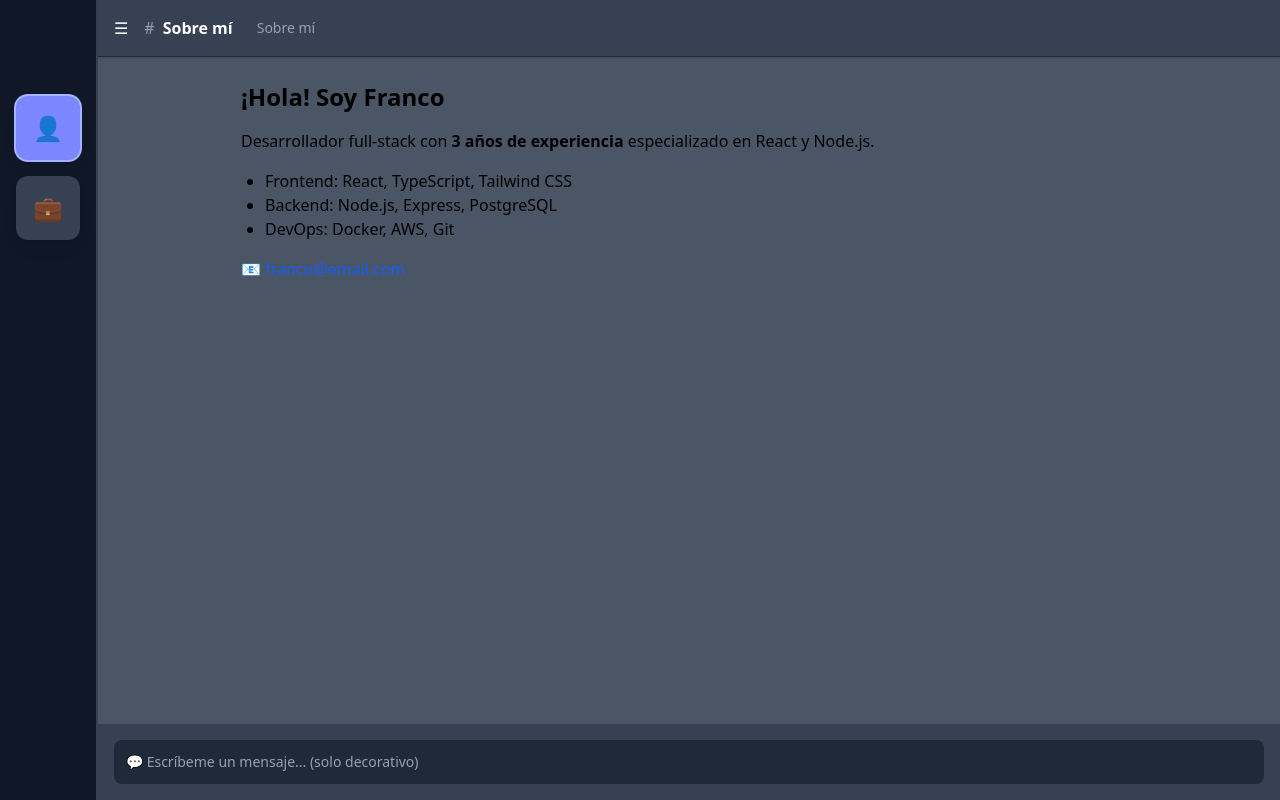
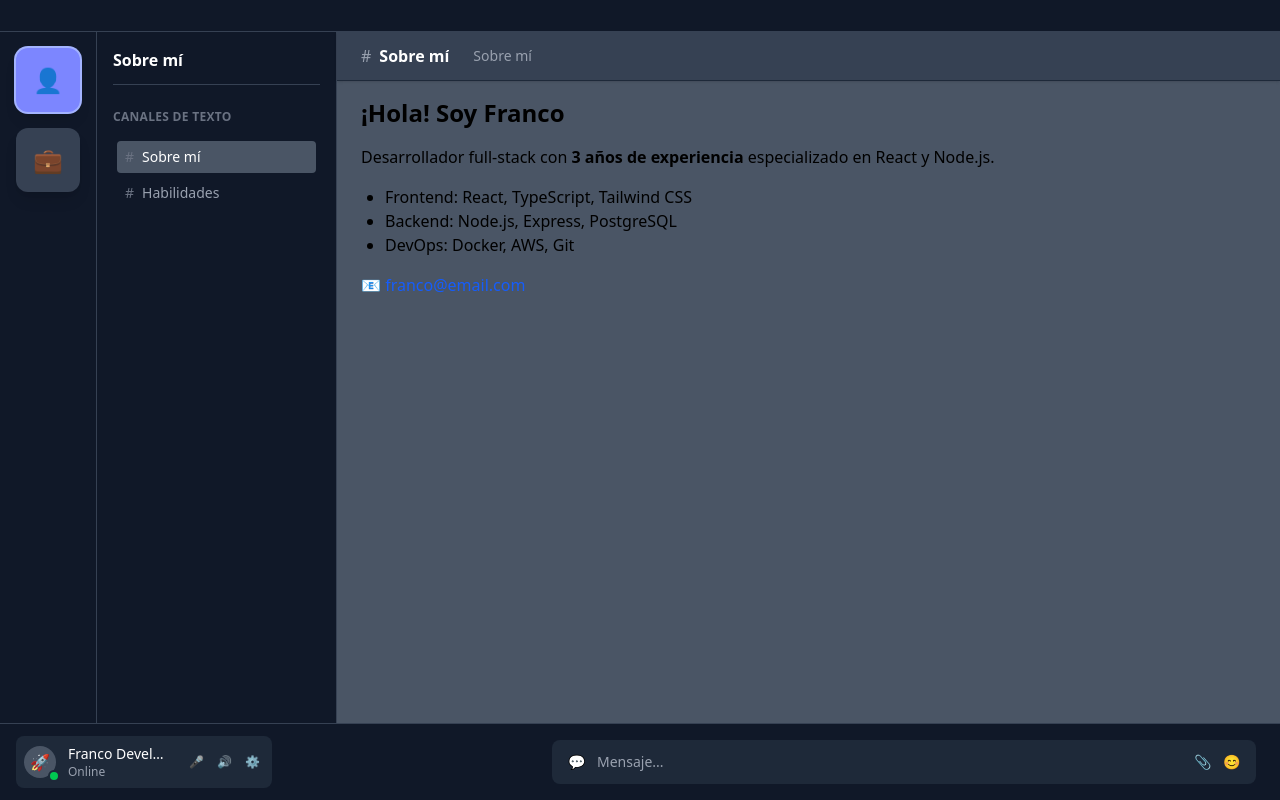
Before and after one commit to FrancoBarberis/Portfolio-Franco, a React (Vite) app: page / in a window 1280 px wide. Built offline with nearby package versions, Linux system fonts and the light colour scheme.

Commit message:
Discord window, user profile

```diff
--- /dev/null
+++ b/src/components/DiscordWindow.jsx
@@ -0,0 +1,47 @@
+import { UserProfile } from './';
+
+function DiscordWindow({ children }) {
+  return (
+    <div className="h-screen w-full bg-gray-800 flex flex-col overflow-hidden">
+      {/* Barra de título vacía - más pequeña en móvil */}
+      <div className="bg-gray-900 h-6 md:h-8 border-b border-gray-700 flex-shrink-0">
+      </div>
+
+      {/* Contenido principal de la aplicación */}
+      <div className="flex-1 flex overflow-hidden w-full min-h-0">
+        {children}
+      </div>
+
+      {/* Barra inferior con perfil de usuario e input - responsive */}
+      <div className="bg-gray-900 px-2 py-2 md:px-0 md:py-3 border-t border-gray-700 flex items-center gap-2 md:gap-0 flex-shrink-0">
+        {/* Perfil de usuario - completo en ambas versiones */}
+        <div className="flex-shrink-0 w-48 md:w-72 px-2 md:px-4">
+          <UserProfile
+            name="Franco Developer"
+            avatar="🚀"
+            status="online"
+          />
+        </div>
+
+        {/* Spacer para ChannelSidebar en desktop */}
+        <div className="hidden md:block w-60"></div>
+
+        {/* Input de mensaje - más compacto en móvil */}
+        <div className="flex-1 md:px-6">
+          <div className="bg-gray-800 rounded-lg px-2 py-1 md:px-4 md:py-3 flex items-center gap-1 md:gap-3">
+            <span className="text-gray-500 text-xs md:text-sm hidden md:inline">💬</span>
+            <input
+              type="text"
+              placeholder="Mensaje..."
+              className="flex-1 bg-transparent text-white placeholder-gray-400 outline-none text-xs md:text-sm"
+            />
+            <button className="text-gray-400 hover:text-white transition-colors text-xs md:text-sm hidden md:inline">📎</button>
+            <button className="text-gray-400 hover:text-white transition-colors text-xs md:text-sm">😊</button>
+          </div>
+        </div>
+      </div>
+    </div>
+  );
+}
+
+export default DiscordWindow;
--- a/src/components/Server.jsx
+++ b/src/components/Server.jsx
@@ -2,30 +2,21 @@ import { Tooltip } from "react-tooltip";
 import "react-tooltip/dist/react-tooltip.css";
 
 function Server({ id, icon, tooltip, onClick, isSelected }) {
+  const tooltipId = `server-tooltip-${id}`;
+
   return (
     <>
       <div
         className={`w-16 h-16 ${isSelected ? 'bg-indigo-400' : 'bg-gray-700'} rounded-xl flex items-center justify-center shadow-lg cursor-pointer hover:bg-indigo-500 transition-colors ${isSelected ? 'ring-2 ring-indigo-300' : ''}`}
-        data-tooltip-id={String(id)}
+        data-tooltip-id={tooltipId}
         data-tooltip-content={tooltip}
         onClick={onClick}
       >
         <span className="text-white text-2xl font-bold">{icon}</span>
       </div>
       <Tooltip
-        id={String(id)}
+        id={tooltipId}
         place="right"
-        opacity={1}
-        className="custom-tooltip"
-        style={{
-          backgroundColor: '#111827 !important',
-          color: 'white !important',
-          border: '2px solid #E5E7EB !important',
-          borderRadius: '6px !important',
-          fontSize: '14px !important',
-          boxShadow: '0 4px 12px rgba(0, 0, 0, 0.5) !important',
-          padding: '8px 12px !important'
-        }}
       />
     </>
   );
--- /dev/null
+++ b/src/components/UserProfile.jsx
@@ -0,0 +1,51 @@
+function UserProfile({ name = "Franco", avatar = "👤", status = "online" }) {
+  const statusColors = {
+    online: "bg-green-500",
+    away: "bg-yellow-500",
+    busy: "bg-red-500",
+    offline: "bg-gray-500"
+  };
+
+  return (
+    <div className="flex items-center gap-3 p-2 bg-gray-800 rounded-lg hover:bg-gray-700 transition-colors duration-200 cursor-pointer">
+      {/* Avatar con indicador de estado */}
+      <div className="relative flex-shrink-0">
+        <div className="w-8 h-8 bg-gray-600 rounded-full flex items-center justify-center text-white font-medium">
+          {avatar}
+        </div>
+        {/* Indicador de estado */}
+        <div className={`absolute -bottom-1 -right-1 w-3 h-3 rounded-full border-2 border-gray-800 ${statusColors[status]}`}></div>
+      </div>
+
+      {/* Información del usuario */}
+      <div className="flex-1 min-w-0">
+        <div className="text-sm font-medium text-white truncate">{name}</div>
+        <div className="text-xs text-gray-400 capitalize">{status}</div>
+      </div>
+
+      {/* Botones de acción */}
+      <div className="flex gap-1">
+        <button
+          className="w-6 h-6 text-gray-400 hover:text-white transition-colors duration-200 flex items-center justify-center rounded text-xs"
+          title="Silenciar micrófono"
+        >
+          🎤
+        </button>
+        <button
+          className="w-6 h-6 text-gray-400 hover:text-white transition-colors duration-200 flex items-center justify-center rounded text-xs"
+          title="Desactivar audio"
+        >
+          🔊
+        </button>
+        <button
+          className="w-6 h-6 text-gray-400 hover:text-white transition-colors duration-200 flex items-center justify-center rounded text-xs"
+          title="Configuración"
+        >
+          ⚙️
+        </button>
+      </div>
+    </div>
+  );
+}
+
+export default UserProfile;
--- a/src/components/index.js
+++ b/src/components/index.js
@@ -1 +1,3 @@
 export { default as Server } from './Server';
+export { default as UserProfile } from './UserProfile';
+export { default as DiscordWindow } from './DiscordWindow';
--- a/src/layout/ChannelSidebar.jsx
+++ b/src/layout/ChannelSidebar.jsx
@@ -2,18 +2,21 @@ function ChannelSidebar({channels, onChannelSelect, selectedChannel, isOpen, onT
     return (
         <div className={`
             flex flex-col bg-gray-900 text-white overflow-hidden border-r border-gray-700
-            transition-all duration-300 ease-in-out
+            transition-all duration-300 ease-in-out h-full
+            md:w-60 md:flex-shrink-0
             ${isOpen
-                ? 'w-full max-w-xs md:w-60'
-                : 'w-0'
+                ? 'w-full max-w-xs flex-shrink-0'
+                : 'w-0 md:w-60'
             }
         `}>
             <div className={`
-                flex flex-col gap-2 h-full p-4 min-w-0
+                flex flex-col gap-2 h-full min-w-0
+                p-3 md:p-4
                 transition-opacity duration-300 ease-in-out
+                md:opacity-100
                 ${isOpen
                     ? 'opacity-100 delay-150'
-                    : 'opacity-0'
+                    : 'opacity-0 md:opacity-100'
                 }
             `}>
                 <div className="flex justify-between items-center mb-4 pb-3 border-b border-gray-700">
@@ -22,7 +25,8 @@ function ChannelSidebar({channels, onChannelSelect, selectedChannel, isOpen, onT
                     <button
                         onClick={onToggle}
                         className="text-gray-400 hover:text-white cursor-pointer transition-colors duration-200
-                                 flex-shrink-0 ml-2 text-lg w-6 h-6 flex items-center justify-center rounded hover:bg-gray-700"
+                                 flex-shrink-0 ml-2 text-lg w-6 h-6 flex items-center justify-center rounded hover:bg-gray-700
+                                 md:hidden"
                         title="Ocultar sidebar"
                     >
                         ✕
--- a/src/layout/ChatArea.jsx
+++ b/src/layout/ChatArea.jsx
@@ -16,14 +16,14 @@ function ChatArea({ channel, serverName, onMenuClick, isChannelSidebarOpen }) {
   }, [channel]);
 
   return (
-    <div className="flex-1 flex flex-col bg-gray-600 min-w-0"> {/* Agregado min-w-0 */}
+    <div className="flex-1 flex flex-col bg-gray-600 min-w-0 h-full">
       {/* Header del canal */}
-      <header className="bg-gray-700 p-4 border-b border-gray-800 flex-shrink-0 shadow-sm">
+      <header className="bg-gray-700 px-3 py-2 md:px-6 md:py-3 border-b border-gray-800 flex-shrink-0 shadow-sm">
         <div className="flex items-center gap-2">
           {!isChannelSidebarOpen && (
             <button
               onClick={onMenuClick}
-              className="text-white hover:text-gray-300 mr-2 cursor-pointer transition-colors duration-200"
+              className="md:hidden text-white hover:text-gray-300 mr-2 cursor-pointer transition-colors duration-200"
               title="Mostrar canales"
             >
               ☰
@@ -39,10 +39,10 @@ function ChatArea({ channel, serverName, onMenuClick, isChannelSidebarOpen }) {
 
       {/* Área de contenido principal con scroll controlado */}
       <div className="flex-1 overflow-y-auto overflow-x-hidden">
-        <div className="p-6 min-h-0"> {/* min-h-0 importante para flexbox */}
+        <div className="px-6 py-4 min-h-0"> {/* min-h-0 importante para flexbox */}
           <div
             className={`
-              max-w-4xl mx-auto w-full
+              max-w-none w-full
               transition-all duration-400 ease-in-out transform
               ${isSliding
                 ? 'translate-x-4 opacity-0 scale-95'
@@ -57,14 +57,6 @@ function ChatArea({ channel, serverName, onMenuClick, isChannelSidebarOpen }) {
         </div>
       </div>
 
-      {/* Footer opcional */}
-      <div className="p-4 bg-gray-700 flex-shrink-0">
-        <div className="bg-gray-800 rounded-lg p-3">
-          <p className="text-gray-400 text-sm">
-            💬 Escríbeme un mensaje... (solo decorativo)
-          </p>
-        </div>
-      </div>
     </div>
   );
 }
--- a/src/layout/MainLayout.jsx
+++ b/src/layout/MainLayout.jsx
@@ -1,4 +1,5 @@
 import { ServerSidebar, ChannelSidebar, ChatArea } from './';
+import { DiscordWindow } from '../components';
 import { useState } from 'react';
 
 function MainLayout() {
@@ -98,7 +99,7 @@ function MainLayout() {
   ];
   const [selectedServer, setSelectedServer] = useState(servidores[0]);
   const [selectedChannel, setSelectedChannel] = useState(servidores[0].channels[0]);
-  const [isChannelSidebarOpen, setIsChannelSidebarOpen] = useState(false);
+  const [isChannelSidebarOpen, setIsChannelSidebarOpen] = useState(window.innerWidth >= 768);
 
   const handleChannelChange = (channel) => {
     setSelectedChannel(channel);
@@ -106,8 +107,10 @@ function MainLayout() {
   }
 
   const handleServerChange = (server) => {
-    if (selectedServer.id === server.id && isChannelSidebarOpen) {
-      // Si es el mismo servidor y la sidebar está abierta, colapsar
+    const isDesktop = window.innerWidth >= 768; // md breakpoint
+
+    if (selectedServer.id === server.id && isChannelSidebarOpen && !isDesktop) {
+      // Solo colapsar en mobile si es el mismo servidor y la sidebar está abierta
       setIsChannelSidebarOpen(false);
     } else {
       // Si es un servidor diferente, comportamiento normal
@@ -119,12 +122,14 @@ function MainLayout() {
         // Mantener el canal actual si es el mismo servidor
       }
 
-      setIsChannelSidebarOpen(true);
+      // En desktop siempre abierto, en mobile toggle
+      setIsChannelSidebarOpen(isDesktop ? true : true);
     }
   };
 
   return (
-    <div className="bg-gray-900 h-screen flex flex-row overflow-hidden">
+    <DiscordWindow>
+      <div className="flex flex-row h-full overflow-hidden w-full min-h-0">
         <ServerSidebar
           servers={servidores}
           onServerSelect={handleServerChange}
@@ -147,6 +152,7 @@ function MainLayout() {
           isChannelSidebarOpen={isChannelSidebarOpen}
         />
       </div>
+    </DiscordWindow>
   );
 }
 
--- a/src/layout/ServerSidebar.jsx
+++ b/src/layout/ServerSidebar.jsx
@@ -1,8 +1,10 @@
 import { Server } from "../components";
 
-function ServerSidebar({servers, onServerSelect, selectedServer}) {
+function ServerSidebar({ servers, onServerSelect, selectedServer }) {
   return (
-      <div className="flex flex-col bg-gray-900 p-4 pt-24 gap-4 border-r border-gray-700">
+    <div className="flex flex-col bg-gray-900 border-r border-gray-700 flex-shrink-0 h-full
+                    px-1 py-3 gap-3 w-16
+                    md:p-4 md:gap-4 md:w-auto md:pt-4">
       {servers.map((server) => (
         <Server
           id={server.id}
```
Lines whose indentation alone changed are shown as unchanged.
